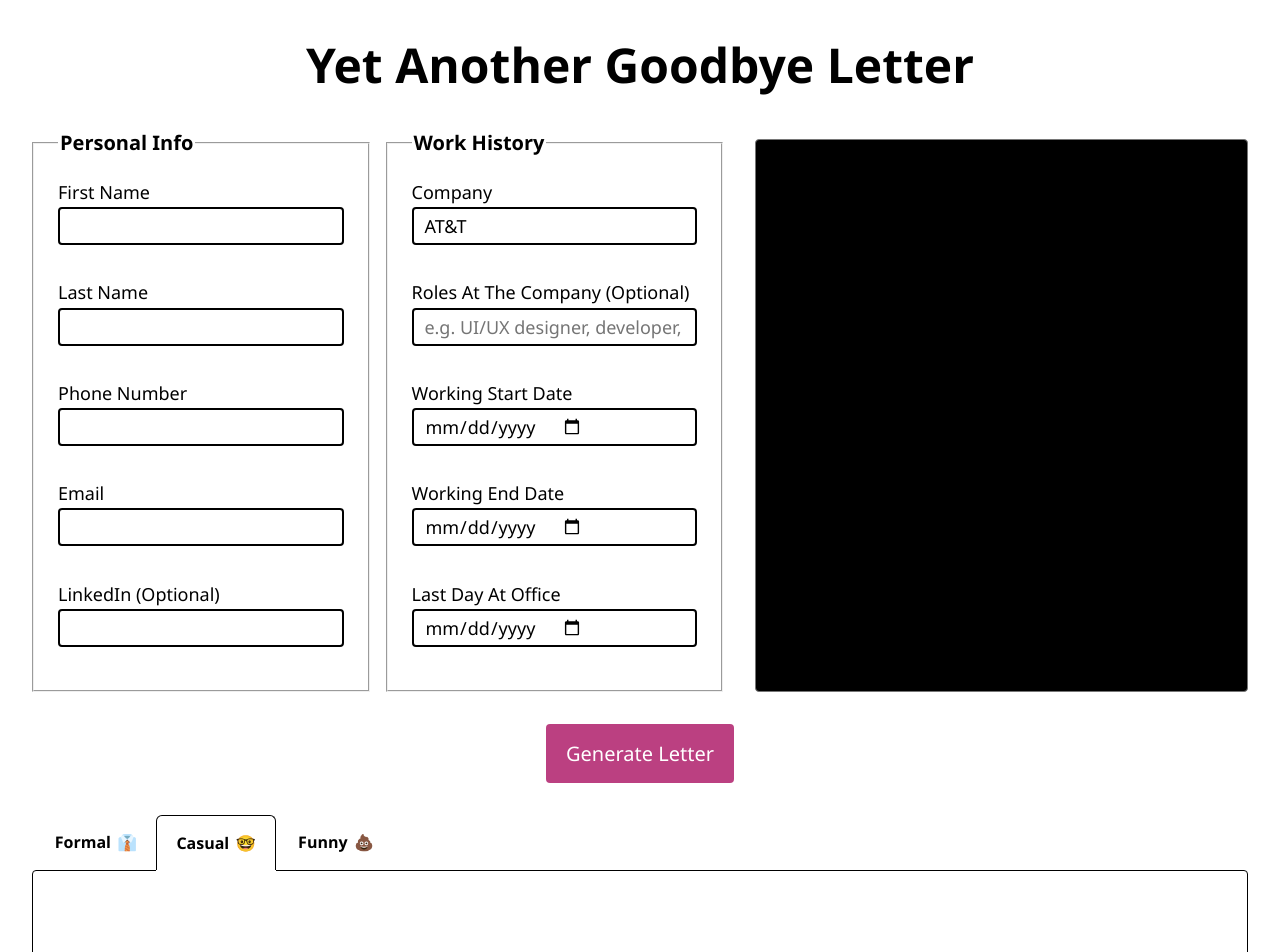
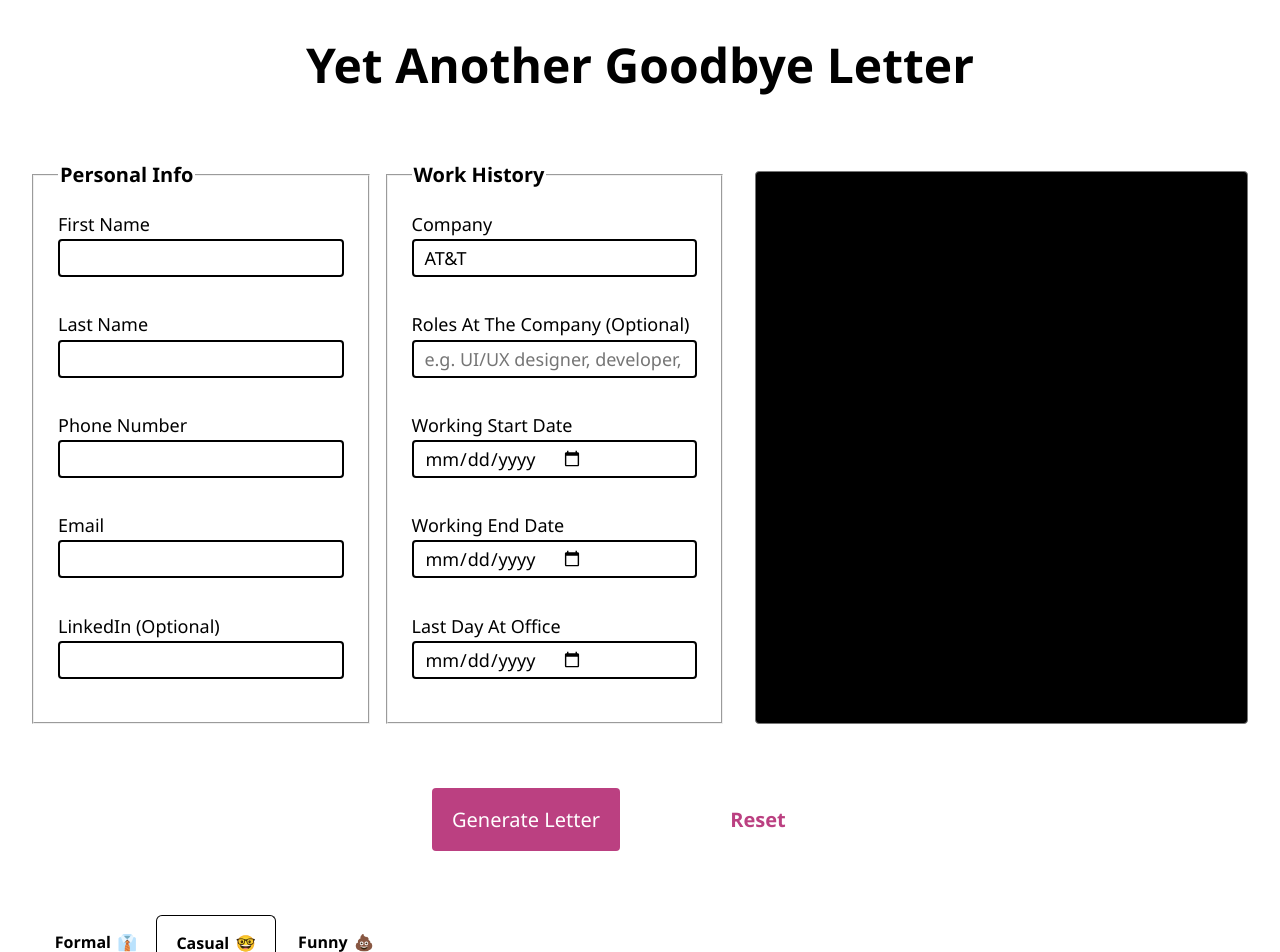
Before and after one commit to shimbarks/yagl, a React (Create React App) app: page / in a window 1280 px wide. Shown: the top 952 px of the page. Built offline with nearby package versions, Linux system fonts and the light colour scheme.

Commit message:
add reset button

```diff
--- a/src/App.scss
+++ b/src/App.scss
@@ -8,7 +8,7 @@
   display: flex;
   flex-direction: column;
   align-items: center;
-  gap: 2rem;
+  gap: 4rem;
 }
 
 .heading {
@@ -55,6 +55,11 @@
   }
 }
 
+.actions {
+  display: flex;
+  gap: 3em;
+}
+
 .submit-button {
   min-width: 180px;
   padding: 0.8em 1em;
@@ -76,3 +81,24 @@
     outline-offset: -4px;
   }
 }
+
+.text-button {
+  min-width: 180px;
+  padding: 0.8em 1em;
+  border: 2px solid;
+  border-color: transparent;
+  border-radius: 4px;
+  background-color: transparent;
+  color: $pink-500;
+  font-family: $default-font;
+  font-size: 20px;
+  font-weight: bold;
+  text-transform: capitalize;
+  transition: border-color 0.2s ease-in-out;
+
+  &:focus-visible,
+  &:hover {
+    outline: none;
+    border-color: $pink-500;
+  }
+}
--- a/src/App.tsx
+++ b/src/App.tsx
@@ -17,6 +17,7 @@ export const App = () => {
     handleSubmit,
     formState: { errors },
     setValue,
+    reset,
   } = useForm<Yagl>({
     defaultValues: yaglDefaultValues,
     resolver: yaglResolver,
@@ -55,6 +56,15 @@ export const App = () => {
     }
   };
 
+  const handleReset = () => {
+    reset();
+    setYagl(undefined);
+
+    if (textareaRef.current) {
+      textareaRef.current.value = '';
+    }
+  };
+
   return (
     <main className="app">
       <h1 className="heading">yet another goodbye letter</h1>
@@ -72,9 +82,14 @@ export const App = () => {
           onBlur={syncFormWithTextarea}
         ></textarea>
       </section>
-      <button type="submit" className="submit-button" form={formId}>
-        generate letter
-      </button>
+      <div className="actions">
+        <button type="submit" className="submit-button" form={formId}>
+          generate letter
+        </button>
+        <button type="button" className="text-button" onClick={handleReset}>
+          reset
+        </button>
+      </div>
       <ToneTabs yagl={yagl} />
     </main>
   );
```
